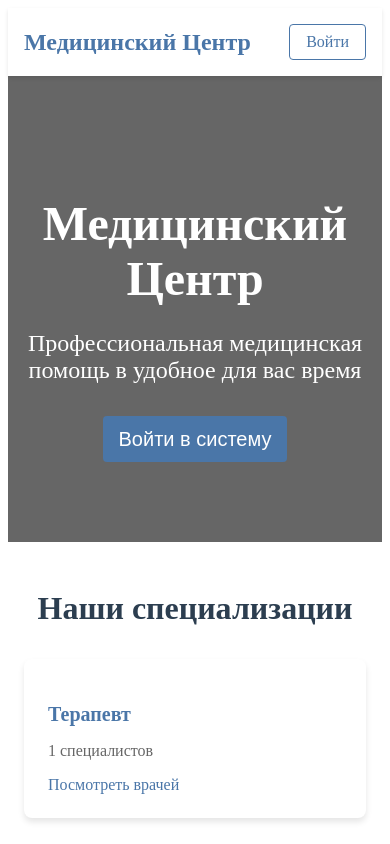
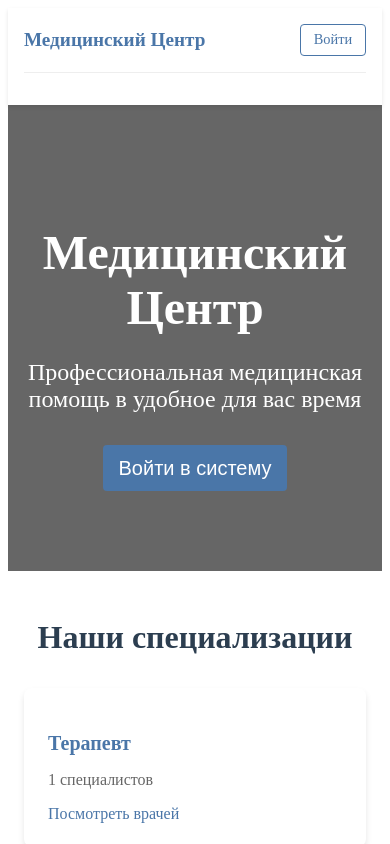
Before and after one commit to AntonBaglaev/react-med, a React (Create React App) app: page / in a window 390 px wide. Shown: the top 844 px of the page. Built offline with nearby package versions, Linux system fonts and the light colour scheme.

Commit message:
add adaptiv header

```diff
--- a/src/components/common/Header/Header.scss
+++ b/src/components/common/Header/Header.scss
@@ -13,6 +13,11 @@
 		max-width: 1200px;
 		margin: 0 auto;
 		padding: 0 1rem;
+
+		@media (max-width: 768px) {
+			flex-wrap: wrap;
+			gap: 1rem;
+		  }
 	}
 
 	&__logo {
@@ -20,11 +25,28 @@
 		font-weight: 700;
 		color: #4a76a8;
 		text-decoration: none;
+
+		@media (max-width: 480px) {
+			font-size: 1.2rem;
+		  }
 	}
 
 	&__nav {
 		display: flex;
 		gap: 1.5rem;
+
+		@media (max-width: 768px) {
+			order: 3;
+			width: 100%;
+			justify-content: center;
+			padding-top: 1rem;
+			border-top: 1px solid #eee;
+		  }
+
+		  @media (max-width: 480px) {
+			gap: 1rem;
+			font-size: 0.9rem;
+		  }
 	}
 
 	&__nav-link {
@@ -42,6 +64,14 @@
 		display: flex;
 		align-items: center;
 		gap: 1rem;
+
+		@media (max-width: 768px) {
+			order: 2;
+		  }
+
+		  @media (max-width: 480px) {
+			gap: 0.5rem;
+		  }
 	}
 
 	&__user-name {
@@ -49,6 +79,14 @@
 		align-items: center;
 		gap: 0.5rem;
 		color: #333;
+
+		@media (max-width: 480px) {
+			font-size: 0.9rem;
+
+			span {
+			  display: none;
+			}
+		  }
 	}
 
 	&__auth-link {
@@ -64,5 +102,10 @@
 			background-color: #4a76a8;
 			color: white;
 		}
+
+		@media (max-width: 480px) {
+			padding: 0.4rem 0.8rem;
+			font-size: 0.9rem;
+		  }
 	}
 }
```
